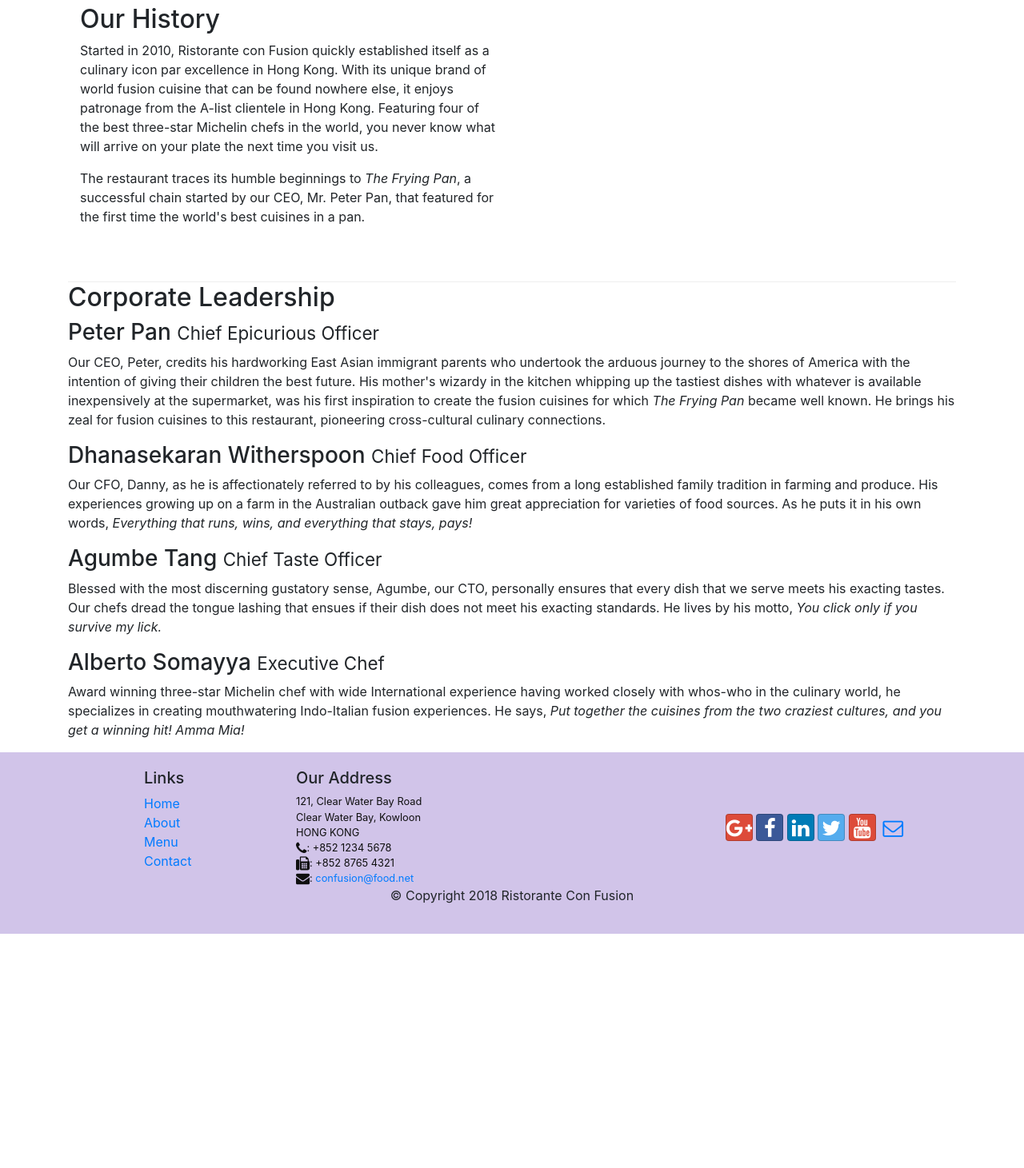
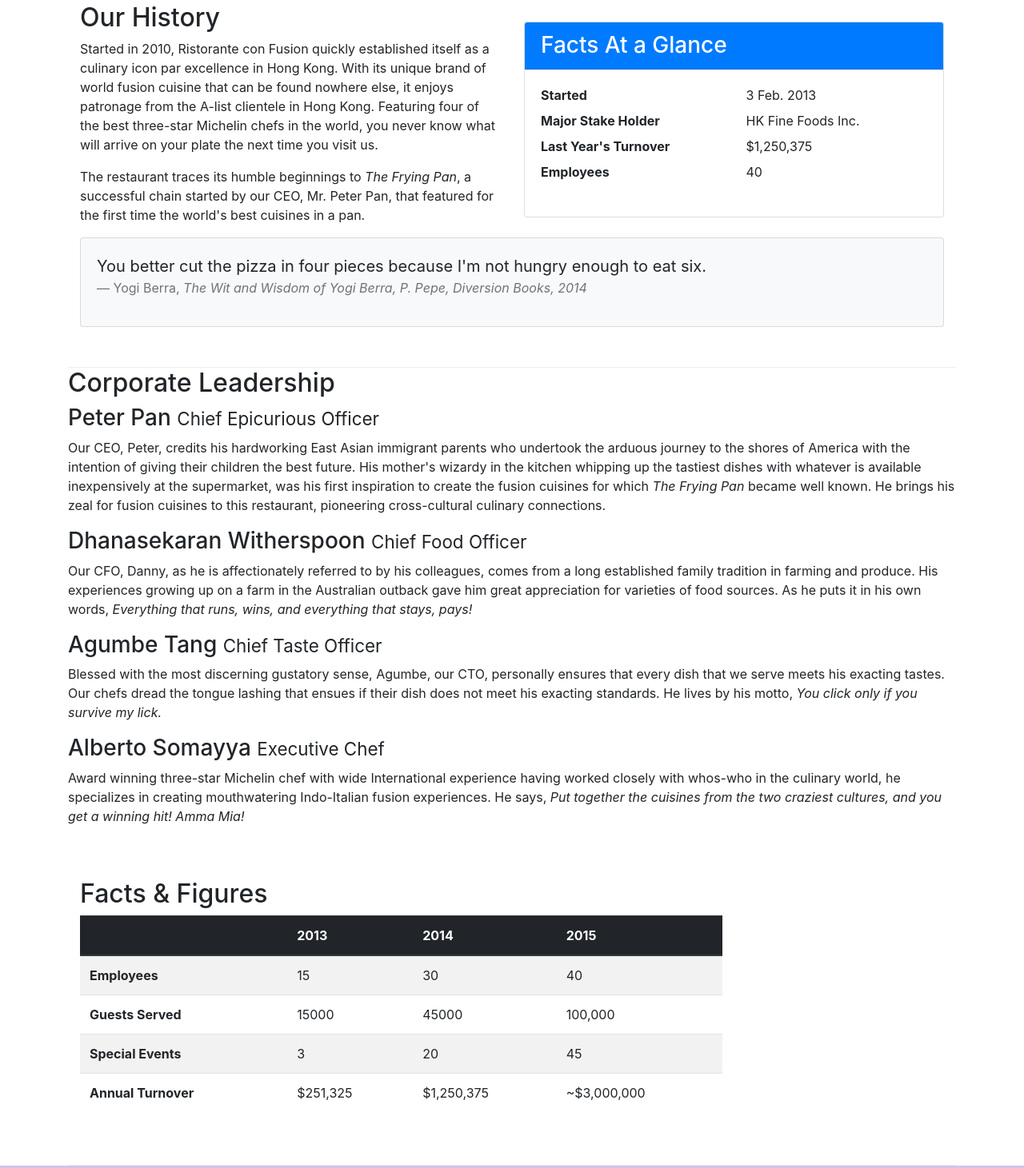
Before and after one commit to BaitForFun/Day02-Lab01-Delivery, a website: page aboutus.html in a window 1280 px wide. Shown: the part 512-1973 px from the top of the page at 80% size. Before the commit the page ends 1680 px from the top, so only its background shows below. Drawn offline with nearby package versions, Linux system fonts and the light colour scheme.

Commit message:
Table Cards

```diff
--- a/aboutus.html
+++ b/aboutus.html
@@ -87,10 +87,39 @@
                 <p>The restaurant traces its humble beginnings to <em>The Frying Pan</em>, a successful chain started by
                     our CEO, Mr. Peter Pan, that featured for the first time the world's best cuisines in a pan.</p>
             </div>
-            <div class="col col-sm col-md">
+
+            <div class="col-12 col-sm-6">
+                <div class="card">
+                    <h3 class="card-header bg-primary text-white">Facts At a Glance</h3>
+                    <div class="card-body">
+                        <dl class="row">
+                            <dt class="col-6">Started</dt>
+                            <dd class="col-6">3 Feb. 2013</dd>
+                            <dt class="col-6">Major Stake Holder</dt>
+                            <dd class="col-6">HK Fine Foods Inc.</dd>
+                            <dt class="col-6">Last Year's Turnover</dt>
+                            <dd class="col-6">$1,250,375</dd>
+                            <dt class="col-6">Employees</dt>
+                            <dd class="col-6">40</dd>
+                        </dl>
+                    </div>
+                </div>
             </div>
+
+            <div class="col-12">
+                <div class="card card-body bg-light">
+                    <blockquote class="blockquote">
+                        <p class="mb-0">You better cut the pizza in four pieces because
+                            I'm not hungry enough to eat six.</p>
+                        <footer class="blockquote-footer">Yogi Berra,
+                            <cite title="Source Title">The Wit and Wisdom of Yogi Berra,
+                                P. Pepe, Diversion Books, 2014</cite>
+                        </footer>
+                    </blockquote>
+                </div>
+            </div>
+
         </div>
-
 
         <div class="row">
             <div class="col-12">
@@ -123,6 +152,54 @@
                     whos-who in the culinary world, he specializes in creating mouthwatering Indo-Italian fusion
                     experiences. He says, <em>Put together the cuisines from the two craziest cultures, and you get a
                         winning hit! Amma Mia!</em></p>
+            </div>
+        </div>
+
+        <div class="row row-content">
+            <div class="col-12 col-sm-9">
+                <h2>Facts &amp; Figures</h2>
+
+                <div class="table-responsive">
+                    <table class="table table-striped">
+                        <thead class="thead-dark">
+                            <tr>
+                                <th>&nbsp;</th>
+                                <th>2013</th>
+                                <th>2014</th>
+                                <th>2015</th>
+                            </tr>
+                        </thead>
+                        <tbody>
+                            <tr>
+                                <th>Employees</th>
+                                <td>15</td>
+                                <td>30</td>
+                                <td>40</td>
+                            </tr>
+                            <tr>
+                                <th>Guests Served</th>
+                                <td>15000</td>
+                                <td>45000</td>
+                                <td>100,000</td>
+                            </tr>
+                            <tr>
+                                <th>Special Events</th>
+                                <td>3</td>
+                                <td>20</td>
+                                <td>45</td>
+                            </tr>
+                            <tr>
+                                <th>Annual Turnover</th>
+                                <td>$251,325</td>
+                                <td>$1,250,375</td>
+                                <td>~$3,000,000</td>
+                            </tr>
+                        </tbody>
+                    </table>
+                </div>
+            </div>
+
+            <div class="col-12 col-sm-3">
             </div>
         </div>
 
```
